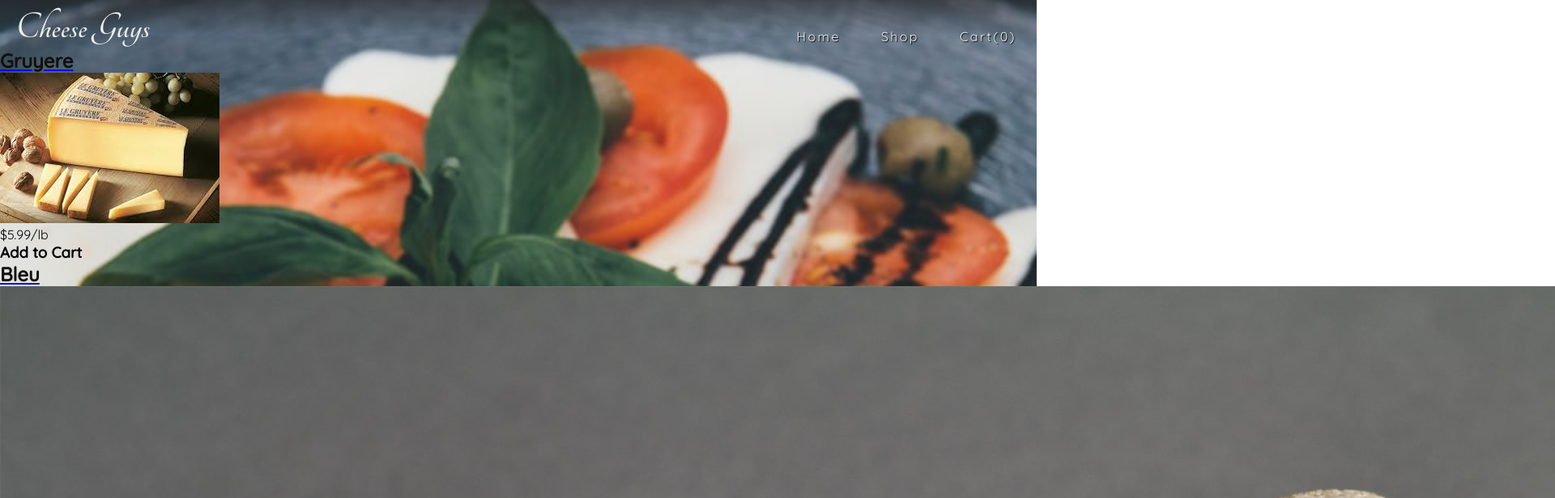
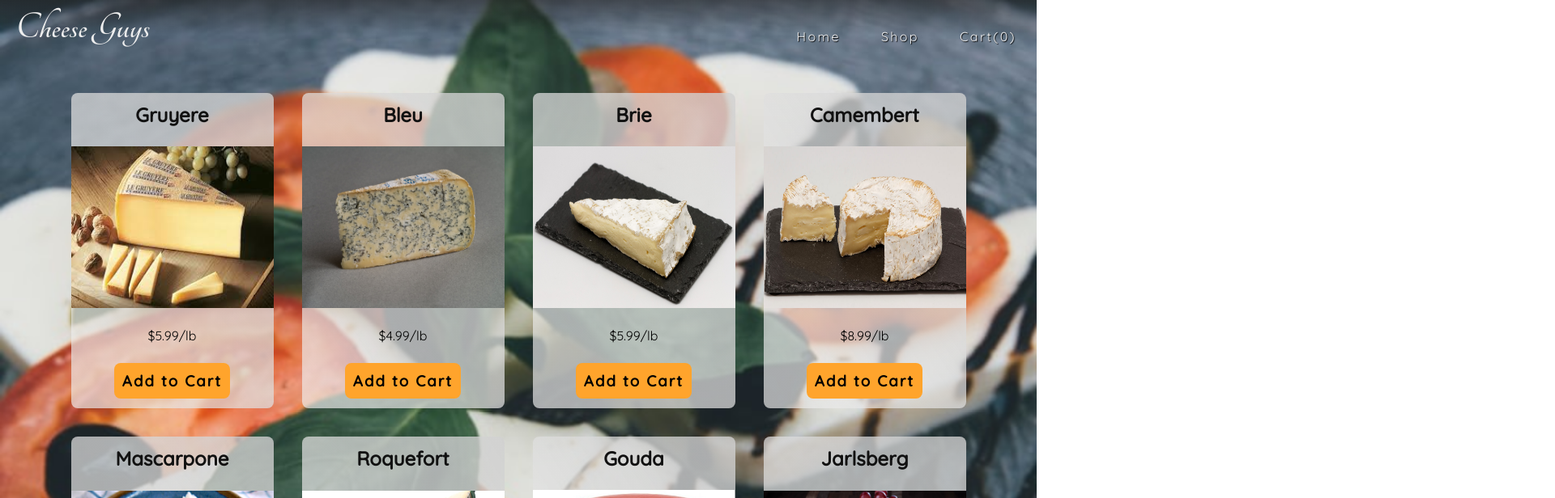
Before and after one commit to nsars19/shopping-cart, a React (Create React App) app: page /#/shop in a window 1280 px wide. Shown: the top 616 px of the page at 81% size, 1920 px wide, since content can reach past the window. Built offline with nearby package versions, Linux system fonts and the light colour scheme.

Commit message:
add Shop styles

```diff
--- a/src/styles/Shop.css
+++ b/src/styles/Shop.css
@@ -1,4 +1,45 @@
-.item-card a h2 {
+.shop-items {
+    display: grid;
+    justify-content: center;
+    grid-template-columns: repeat(auto-fit, 280px);
+    gap: 5px;
+    margin-top: 40px;
+}
+
+.item-card {
+    display: flex;
+    flex-direction: column;
+    justify-content: space-around;
+    align-items: center;
+    border-radius: 8px;
+    margin: 15px;
+    background: linear-gradient(to top right, #f0f0f0aa, #d0d0d0cc);
+}
+.item-card > * {
+    margin: 12px 0;
+    flex-grow: 1;
+}
+
+.item-card a {
     text-decoration: none;
     color: #111;
 }
+.item-card img {
+    background: linear-gradient(to bottom right, #0005, #0003);
+    min-height: 200px;
+    max-width: 250px;
+}
+
+.item-card h3 {
+    user-select: none;
+    letter-spacing: 2px;
+    padding: 10px;
+    background-color: #ffa42c;
+    border-radius: 8px;
+}
+.item-card h3:hover {
+    background-color: #f7b853;
+}
+.item-card h3:active {
+    background-color: #fbb13b;
+}
```
Also changed, not shown: 1 other file (tests, documents, lock files or other folders).
